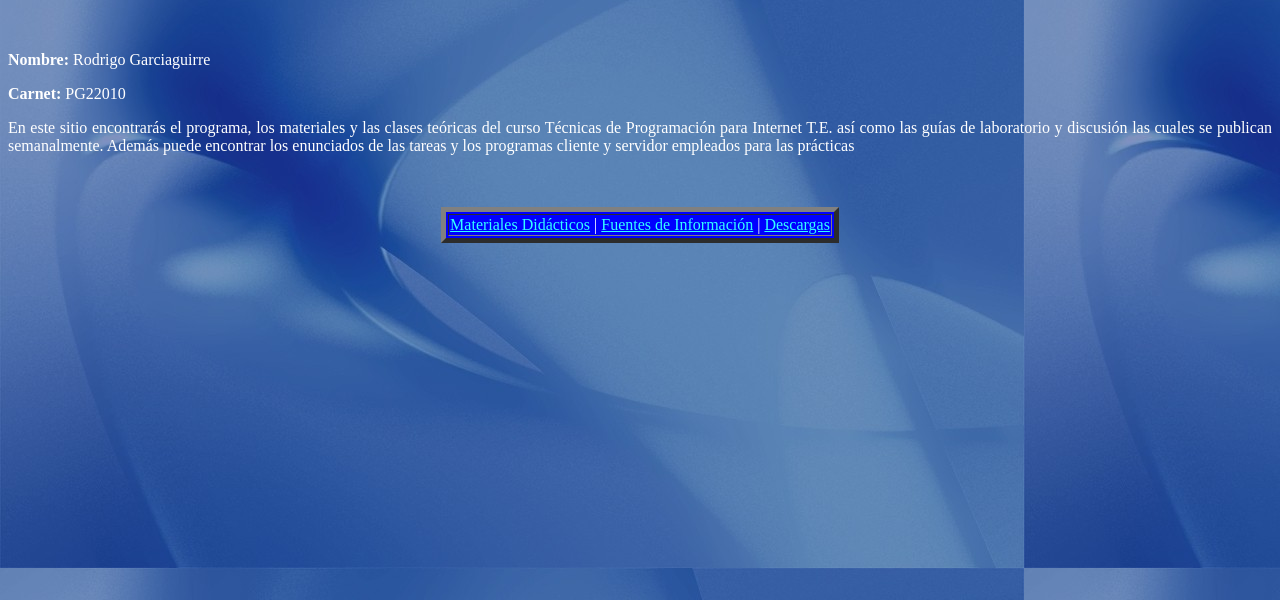
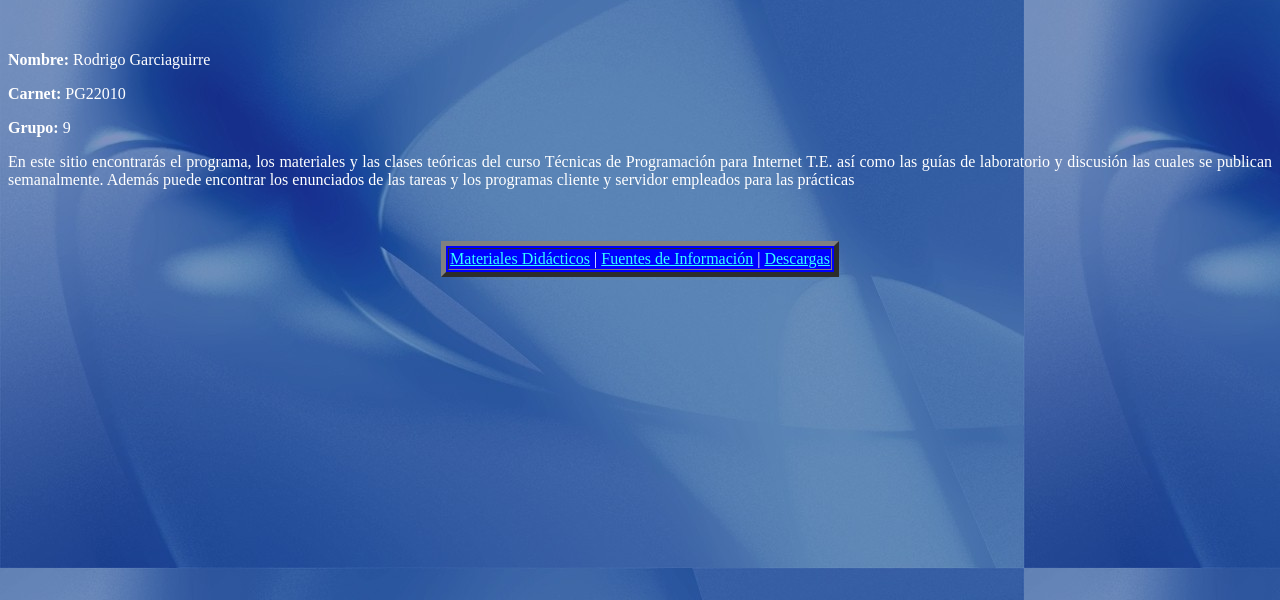
Before and after one commit to RoderickGrc/guia21c, a plain HTML site: page index.html in a window 1280 px wide. Shown: the part 200-800 px from the top of the page. Drawn offline with Linux system fonts and the light colour scheme.

Commit message:
Datos personales

```diff
--- a/index.html
+++ b/index.html
@@ -34,6 +34,7 @@
 <BR>
 <p><strong>Nombre:</strong> Rodrigo Garciaguirre</p>
 <p><strong>Carnet:</strong> PG22010</p>
+<p><strong>Grupo:</strong> 9</p>
 <P ALIGN="JUSTIFY">
  En este sitio encontrar&aacute;s el programa, los materiales y las clases te&oacute;ricas del curso
  T&eacute;cnicas de Programaci&oacute;n para Internet T.E. as&iacute; como las gu&iacute;as de laboratorio y discusi&oacute;n las cuales
```
